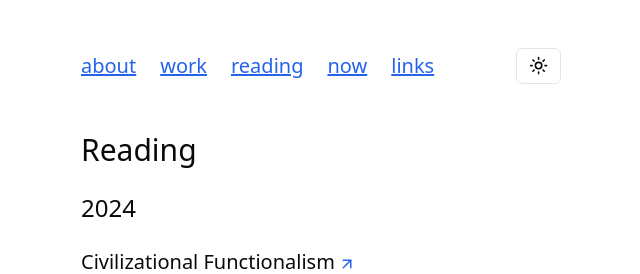
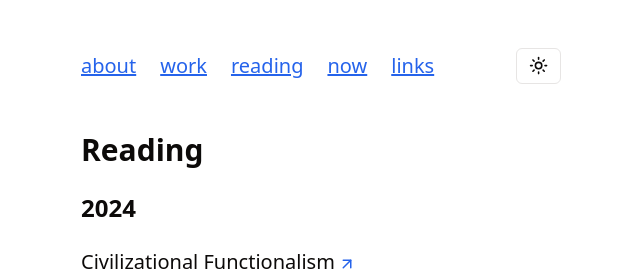
Before and after one commit to bolander72/boland.co, a Next.js app: page /reading in a window 1280 px wide. Shown: the top 274 px of the page, without its empty margins (319-959 px from the left). Built offline with nearby package versions, Linux system fonts and the light colour scheme.

Commit message:
Update styles

```diff
--- a/app/[slug]/page.tsx
+++ b/app/[slug]/page.tsx
@@ -44,7 +44,7 @@ export default function PagePage({ params }: Props) {
   return (
     <article className='space-y-6'>
       <Title>{page.title}</Title>
-      <div className='prose space-y-6 dark:prose-invert prose-headings:font-normal prose-headings:text-primary prose-h1:text-3xl prose-h2:text-2xl prose-p:text-xl prose-p:leading-8 prose-p:text-primary prose-a:font-normal prose-a:text-blue-600 prose-a:underline prose-blockquote:border-l-[1px] prose-blockquote:border-slate-200 prose-blockquote:text-xl prose-blockquote:font-normal prose-ul:text-primary prose-a:dark:text-blue-500 prose-blockquote:dark:border-slate-800'>
+      <div className='prose space-y-6 dark:prose-invert prose-headings:font-normal prose-headings:text-primary prose-h1:text-3xl prose-h1:font-semibold prose-h2:text-2xl prose-h2:font-semibold prose-p:text-xl prose-p:leading-8 prose-p:text-primary prose-a:font-normal prose-a:text-blue-600 prose-a:underline prose-blockquote:border-l-[1px] prose-blockquote:border-slate-200 prose-blockquote:text-xl prose-blockquote:font-normal prose-ul:text-primary prose-a:dark:text-blue-500 prose-blockquote:dark:border-slate-800'>
         <MDXContent code={page.body} />
       </div>
     </article>
--- a/app/blog/[slug]/page.tsx
+++ b/app/blog/[slug]/page.tsx
@@ -52,7 +52,7 @@ export default function PostPage({ params }: PostProps) {
       {post.cover && <img src={post.cover} alt={post.title} />}
       <Separator />
       <div
-        className='prose space-y-6 dark:prose-invert prose-headings:font-normal prose-headings:text-primary prose-h1:text-3xl prose-h2:text-2xl prose-p:text-xl prose-p:leading-8 prose-p:text-primary prose-a:font-normal prose-a:text-blue-600 prose-a:underline prose-blockquote:border-l-[1px] prose-blockquote:border-slate-200 prose-blockquote:text-xl prose-blockquote:font-normal prose-ul:text-primary prose-a:dark:text-blue-500 prose-blockquote:dark:border-slate-800'
+        className='prose space-y-6 dark:prose-invert prose-headings:font-normal prose-headings:text-primary prose-h1:text-3xl prose-h1:font-semibold prose-h2:text-2xl prose-h2:font-semibold prose-p:text-xl prose-p:leading-8 prose-p:text-primary prose-a:font-normal prose-a:text-blue-600 prose-a:underline prose-blockquote:border-l-[1px] prose-blockquote:border-slate-200 prose-blockquote:text-xl prose-blockquote:font-normal prose-ul:text-primary prose-a:dark:text-blue-500 prose-blockquote:dark:border-slate-800'
         dangerouslySetInnerHTML={{ __html: post.content }}
       />
     </article>
--- a/app/page.tsx
+++ b/app/page.tsx
@@ -24,7 +24,7 @@ export default function PagePage() {
   return (
     <article className='space-y-6'>
       <Title>{page.title}</Title>
-      <div className='prose space-y-6 dark:prose-invert prose-headings:font-normal prose-headings:text-primary prose-h1:text-3xl prose-h2:text-2xl prose-p:text-xl prose-p:leading-8 prose-p:text-primary prose-a:font-normal prose-a:text-blue-600 prose-a:underline prose-blockquote:border-l-[1px] prose-blockquote:border-slate-200 prose-blockquote:text-xl prose-blockquote:font-normal prose-ul:text-primary prose-a:dark:text-blue-500 prose-blockquote:dark:border-slate-800'>
+      <div className='prose space-y-6 dark:prose-invert prose-headings:font-normal prose-headings:text-primary prose-h1:text-3xl prose-h1:font-semibold prose-h2:text-2xl prose-h2:font-semibold prose-p:text-xl prose-p:leading-8 prose-p:text-primary prose-a:font-normal prose-a:text-blue-600 prose-a:underline prose-blockquote:border-l-[1px] prose-blockquote:border-slate-200 prose-blockquote:text-xl prose-blockquote:font-normal prose-ul:text-primary prose-a:dark:text-blue-500 prose-blockquote:dark:border-slate-800'>
         <MDXContent code={page.body} />
       </div>
     </article>
--- a/components/nav.tsx
+++ b/components/nav.tsx
@@ -85,10 +85,7 @@ export function Nav() {
             <span className='sr-only'>Toggle Menu</span>
           </Button>
         </SheetTrigger>
-        <SheetContent
-          side='left'
-          className='w-auto py-9 dark:bg-background'
-        >
+        <SheetContent side='left' className='w-auto py-9 dark:bg-background'>
           <ScrollArea className='my-4 h-[calc(100vh-8rem)]'>
             <div className='flex flex-col space-y-6 text-xl text-blue-600 underline dark:text-blue-500'>
               {links.map(link => (
@@ -96,13 +93,13 @@ export function Nav() {
                   key={link.href}
                   href={link.href}
                   onOpenChange={setOpen}
-                  className='text-xl underline mx-4'
+                  className='mx-4 text-xl underline'
                 >
                   {link.name}
                 </MobileLink>
               ))}
             </div>
-            <div className='mt-6 mx-4'>
+            <div className='mx-4 mt-6'>
               <ModeToggle />
             </div>
           </ScrollArea>
--- a/components/subtitle.tsx
+++ b/components/subtitle.tsx
@@ -6,5 +6,5 @@ interface Props {
 }
 
 export function Subtitle({ className, children }: Props) {
-  return <h2 className={cn(className, 'text-2xl')}>{children}</h2>
+  return <h2 className={cn(className, 'text-2xl font-semibold')}>{children}</h2>
 }
--- a/components/title.tsx
+++ b/components/title.tsx
@@ -6,5 +6,5 @@ interface Props {
 }
 
 export function Title({ className, children }: Props) {
-  return <h1 className={cn(className, 'text-3xl')}>{children}</h1>
+  return <h1 className={cn(className, 'text-3xl font-semibold')}>{children}</h1>
 }
```
